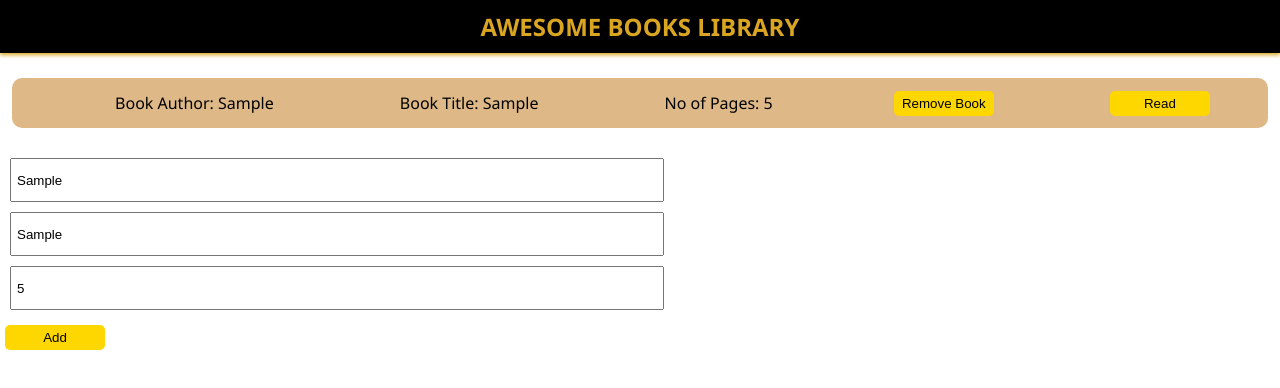
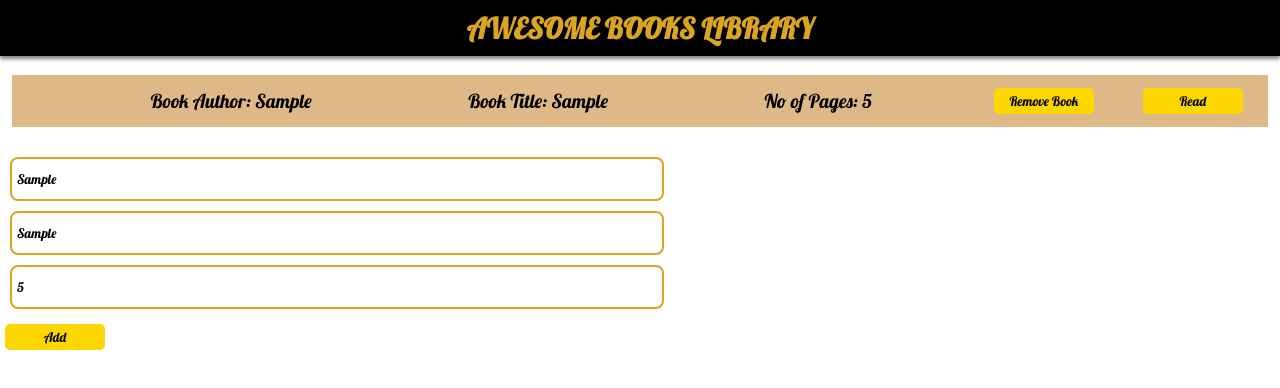
Before and after one commit to Lanr3waju/Awesome-Books-Project, a website: page index.html in a window 1280 px wide. Both pictures are taken after typing "Sample", "Sample", "5" into the empty fields and a click on the button "Add". Drawn offline with Linux system fonts and the light colour scheme.

Commit message:
refactor code to be more

```diff
--- a/css/index.css
+++ b/css/index.css
@@ -1,20 +1,25 @@
 /* Example of @import use
-
 This imports the `reset.css` file */
 
 @import "./reset.css";
+@import url("https://fonts.googleapis.com/css2?family=Lobster&display=swap");
 
 ul {
   list-style-type: none;
 }
 
 li {
-  padding: 10px;
+  padding: 1px;
 }
 
 body {
-  font-family: "Segoe UI", Tahoma, Geneva, Verdana, sans-serif;
+  font-family: Lobster, cursive;
+  font-size: larger;
   margin: 0;
+}
+
+.books-container {
+  padding: 0;
 }
 
 .header {
@@ -23,7 +28,7 @@ body {
   color: goldenrod;
   background-color: black;
   padding: 10px;
-  box-shadow: 0 2px 4px goldenrod;
+  box-shadow: 0 3px 4px gray;
 }
 
 .book-texts {
@@ -31,43 +36,62 @@ body {
 }
 
 input {
+  font-family: Lobster, cursive;
   display: block;
+  border-radius: 8px;
   margin: 10px;
   padding: 5px;
   width: 50%;
+  border: 2px solid goldenrod;
   height: 30px;
 }
 
-.book-ul {
+input:focus {
+  outline: none;
+  border: none;
+  background-color: #f9efe2;
+}
+
+.card-ul {
   display: flex;
-  width: 95%;
+  width: 70%;
+  justify-content: space-around;
+  align-items: center;
+}
+
+.parent-li {
+  display: flex;
+  width: 98%;
   height: 50px;
-  border-radius: 10px;
   margin: 3px auto;
   justify-content: space-around;
   align-items: center;
   transition: all 200ms linear;
 }
 
-.book-ul:nth-child(1) {
-  margin-top: 25px;
+.book-ul {
+  width: 100%;
+  display: flex;
+  justify-content: space-around;
 }
 
-.book-ul:nth-child(even) {
+.parent-li:hover {
+  transform: scale(1.03);
+  width: 87%;
+  border-radius: 10px;
+  transition: all 200ms linear;
+}
+
+.parent-li:nth-child(even) {
   background-color: grey;
 }
 
-.book-ul:nth-child(odd) {
+.parent-li:nth-child(odd) {
   background-color: burlywood;
 }
 
-.book-ul:hover {
-  transform: scale(1.03);
-  width: 87%;
-  transition: all 200ms linear;
-}
-
 .buttons {
+  font-family: Lobster, cursive;
   padding: 5px;
   margin: 5px;
   background-color: gold;
--- a/index.html
+++ b/index.html
@@ -12,7 +12,7 @@
       <h1 class="header">
         AWESOME BOOKS LIBRARY
       </h1>
-      <div id="books-container" class="books-container"></div>
+      <ul id="books-container" class="books-container"></ul>
     </section>
 
     <form id="new-book-form" class="new-book-form">
--- a/js/index.js
+++ b/js/index.js
@@ -59,23 +59,26 @@ const store = () => {
   };
 };
 
-const bookUI = (ulClass, buttonClass, removeBtn, liClass) => {
+const bookUI = (ulClass, parentLi, buttonClass, removeBtn, bookUlClass) => {
   const displayBook = ({ author, title, pages, id }) => {
-    const ul = document.createElement('ul');
-    ul.className = ulClass;
+    const ul = document.createElement('li');
+    ul.className = parentLi;
     ul.id = id;
+
+    const bookCard = document.createElement('section');
+    bookCard.className = ulClass;
+
+    const bookCardUl = document.createElement('ul');
+    bookCardUl.className = bookUlClass;
 
     const bookAuthor = document.createElement('li');
     bookAuthor.textContent = `Book Author: ${author}`;
-    bookAuthor.className = liClass;
 
     const bookTitle = document.createElement('li');
     bookTitle.textContent = `Book Title: ${title}`;
-    bookTitle.className = liClass;
 
     const bookPages = document.createElement('li');
     bookPages.textContent = `No of Pages: ${pages}`;
-    bookTitle.className = liClass;
 
     const removeButton = document.createElement('button');
     removeButton.textContent = 'Remove Book';
@@ -88,11 +91,13 @@ const bookUI = (ulClass, buttonClass, removeBtn, liClass) => {
     readButton.className = buttonClass;
 
     const container = document.querySelector('#books-container');
-    ul.appendChild(bookAuthor);
-    ul.appendChild(bookTitle);
-    ul.appendChild(bookPages);
-    ul.appendChild(removeButton);
-    ul.appendChild(readButton);
+    bookCardUl.appendChild(bookAuthor);
+    bookCardUl.appendChild(bookTitle);
+    bookCardUl.appendChild(bookPages);
+    bookCard.appendChild(bookCardUl);
+    bookCard.appendChild(removeButton);
+    bookCard.appendChild(readButton);
+    ul.appendChild(bookCard);
     container.appendChild(ul);
   };
 
@@ -147,7 +152,7 @@ const startApp = () => {
   const body = document.querySelector('body');
   const form = document.querySelector('#new-book-form');
   const keep = store();
-  const display = bookUI('book-ul', 'buttons', 'remove-btn');
+  const display = bookUI('book-ul', 'parent-li', 'buttons', 'remove-btn', 'card-ul');
   const eventListener = handleEventListeners(
     '.book-author',
     '.book-title',
```
